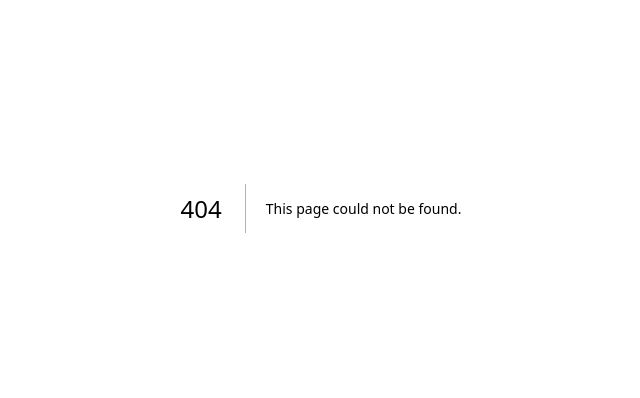
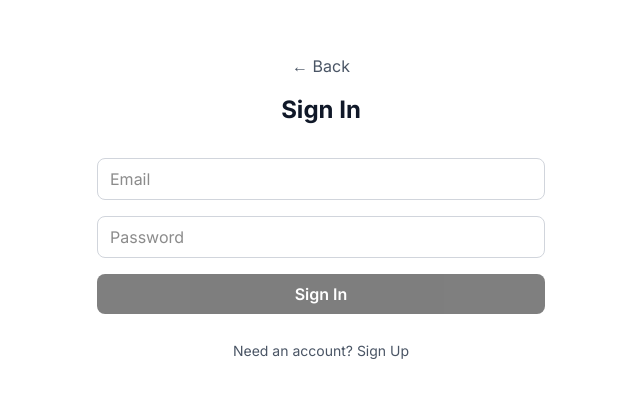
Before and after one commit to kevinedysoncortejo-arch/lab3, a Next.js app: page /auth in a window 1280 px wide. Before the commit this address had no page. Shown: the part 192-590 px from the top of the page, without its empty margins (319-959 px from the left). Built offline with nearby package versions, Linux system fonts and the light colour scheme.

Commit message:
Initial minimalist landing + auth pages

```diff
--- /dev/null
+++ b/app/auth/page.tsx
@@ -0,0 +1,104 @@
+'use client'
+
+import { useState } from 'react'
+import { useAuth } from '@/contexts/authContext'
+import Link from 'next/link'
+
+export default function AuthPage() {
+  const [email, setEmail] = useState('')
+  const [password, setPassword] = useState('')
+  const [message, setMessage] = useState<{ type: 'success' | 'error', text: string } | null>(null)
+  const [loading, setLoading] = useState(false)
+  const [isSignUp, setIsSignUp] = useState(false)
+
+  const { signUp, signIn } = useAuth()
+
+  const handleSubmit = async (e: React.FormEvent) => {
+    e.preventDefault()
+    setLoading(true)
+    setMessage(null)
+
+    if (password.length < 6) {
+      setMessage({ type: 'error', text: 'Password must be at least 6 characters' })
+      setLoading(false)
+      return
+    }
+
+    const { error } = isSignUp ? await signUp(email, password) : await signIn(email, password)
+
+    if (error) {
+      setMessage({ type: 'error', text: error.message })
+    } else {
+      setMessage({ type: 'success', text: isSignUp ? 'Account created successfully!' : 'Login successful!' })
+      setEmail('')
+      setPassword('')
+    }
+    setLoading(false)
+  }
+
+  return (
+    <div className="min-h-screen bg-white flex items-center justify-center px-4">
+      <div className="max-w-md w-full">
+        <div className="text-center mb-8">
+          <Link href="/" className="text-gray-600 hover:text-gray-800">
+            ← Back
+          </Link>
+          <h2 className="text-2xl font-bold text-gray-900 mt-4">
+            {isSignUp ? 'Create Account' : 'Sign In'}
+          </h2>
+        </div>
+
+        {message && (
+          <div className={`mb-4 p-3 rounded-lg text-sm ${
+            message.type === 'success' ? 'bg-green-50 text-green-700' : 'bg-red-50 text-red-700'
+          }`}>
+            {message.text}
+          </div>
+        )}
+
+        <form onSubmit={handleSubmit} className="space-y-4">
+          <div>
+            <input
+              type="email"
+              value={email}
+              onChange={(e) => setEmail(e.target.value)}
+              placeholder="Email"
+              className="w-full px-3 py-2 border border-gray-300 rounded-lg focus:outline-none focus:ring-2 focus:ring-black"
+              required
+              disabled={loading}
+            />
+          </div>
+
+          <div>
+            <input
+              type="password"
+              value={password}
+              onChange={(e) => setPassword(e.target.value)}
+              placeholder="Password"
+              className="w-full px-3 py-2 border border-gray-300 rounded-lg focus:outline-none focus:ring-2 focus:ring-black"
+              required
+              disabled={loading}
+            />
+          </div>
+
+          <button
+            type="submit"
+            disabled={loading || !email || !password}
+            className="w-full bg-black text-white font-semibold py-2 px-4 rounded-lg hover:bg-gray-800 transition duration-300 disabled:opacity-50 disabled:cursor-not-allowed"
+          >
+            {loading ? 'Processing...' : (isSignUp ? 'Sign Up' : 'Sign In')}
+          </button>
+        </form>
+
+        <div className="mt-6 text-center">
+          <button
+            onClick={() => setIsSignUp(!isSignUp)}
+            className="text-gray-600 hover:text-gray-800 text-sm"
+          >
+            {isSignUp ? 'Already have an account? Sign In' : 'Need an account? Sign Up'}
+          </button>
+        </div>
+      </div>
+    </div>
+  )
+}
--- a/app/layout.tsx
+++ b/app/layout.tsx
@@ -1,33 +1,27 @@
-import type { Metadata } from "next";
-import { Geist, Geist_Mono } from "next/font/google";
-import "./globals.css";
+import type { Metadata } from 'next'
+import { Inter } from 'next/font/google'
+import './globals.css'
+import { AuthProvider } from '@/contexts/authContext'
 
-const geistSans = Geist({
-  variable: "--font-geist-sans",
-  subsets: ["latin"],
-});
-
-const geistMono = Geist_Mono({
-  variable: "--font-geist-mono",
-  subsets: ["latin"],
-});
+const inter = Inter({ subsets: ['latin'] })
 
 export const metadata: Metadata = {
-  title: "Create Next App",
-  description: "Generated by create next app",
-};
+  title: 'Student Portal Demo',
+  description: 'A simple integrated web app using Supabase and Vercel',
+}
 
 export default function RootLayout({
   children,
-}: Readonly<{
-  children: React.ReactNode;
-}>) {
+}: {
+  children: React.ReactNode
+}) {
   return (
-    <html
-      lang="en"
-      className={`${geistSans.variable} ${geistMono.variable} h-full antialiased`}
-    >
-      <body className="min-h-full flex flex-col">{children}</body>
+    <html lang="en">
+      <body className={inter.className}>
+        <AuthProvider>
+          {children}
+        </AuthProvider>
+      </body>
     </html>
-  );
+  )
 }
--- a/app/page.tsx
+++ b/app/page.tsx
@@ -1,65 +1,23 @@
-import Image from "next/image";
+'use client'
 
-export default function Home() {
+import Link from 'next/link'
+
+export default function LandingPage() {
   return (
-    <div className="flex flex-col flex-1 items-center justify-center bg-zinc-50 font-sans dark:bg-black">
-      <main className="flex flex-1 w-full max-w-3xl flex-col items-center justify-between py-32 px-16 bg-white dark:bg-black sm:items-start">
-        <Image
-          className="dark:invert"
-          src="/next.svg"
-          alt="Next.js logo"
-          width={100}
-          height={20}
-          priority
-        />
-        <div className="flex flex-col items-center gap-6 text-center sm:items-start sm:text-left">
-          <h1 className="max-w-xs text-3xl font-semibold leading-10 tracking-tight text-black dark:text-zinc-50">
-            To get started, edit the page.tsx file.
-          </h1>
-          <p className="max-w-md text-lg leading-8 text-zinc-600 dark:text-zinc-400">
-            Looking for a starting point or more instructions? Head over to{" "}
-            <a
-              href="https://vercel.com/templates?framework=next.js&utm_source=create-next-app&utm_medium=appdir-template-tw&utm_campaign=create-next-app"
-              className="font-medium text-zinc-950 dark:text-zinc-50"
-            >
-              Templates
-            </a>{" "}
-            or the{" "}
-            <a
-              href="https://nextjs.org/learn?utm_source=create-next-app&utm_medium=appdir-template-tw&utm_campaign=create-next-app"
-              className="font-medium text-zinc-950 dark:text-zinc-50"
-            >
-              Learning
-            </a>{" "}
-            center.
-          </p>
-        </div>
-        <div className="flex flex-col gap-4 text-base font-medium sm:flex-row">
-          <a
-            className="flex h-12 w-full items-center justify-center gap-2 rounded-full bg-foreground px-5 text-background transition-colors hover:bg-[#383838] dark:hover:bg-[#ccc] md:w-[158px]"
-            href="https://vercel.com/new?utm_source=create-next-app&utm_medium=appdir-template-tw&utm_campaign=create-next-app"
-            target="_blank"
-            rel="noopener noreferrer"
-          >
-            <Image
-              className="dark:invert"
-              src="/vercel.svg"
-              alt="Vercel logomark"
-              width={16}
-              height={16}
-            />
-            Deploy Now
-          </a>
-          <a
-            className="flex h-12 w-full items-center justify-center rounded-full border border-solid border-black/[.08] px-5 transition-colors hover:border-transparent hover:bg-black/[.04] dark:border-white/[.145] dark:hover:bg-[#1a1a1a] md:w-[158px]"
-            href="https://nextjs.org/docs?utm_source=create-next-app&utm_medium=appdir-template-tw&utm_campaign=create-next-app"
-            target="_blank"
-            rel="noopener noreferrer"
-          >
-            Documentation
-          </a>
-        </div>
-      </main>
+    <div className="min-h-screen bg-white flex items-center justify-center px-4">
+      <div className="max-w-md w-full text-center">
+        <h1 className="text-4xl font-bold text-gray-900 mb-4">
+          Welcome
+        </h1>
+        <p className="text-gray-600 mb-8">
+          Get started with our platform
+        </p>
+        <Link href="/auth">
+          <button className="w-full bg-black text-white font-semibold py-3 px-6 rounded-lg hover:bg-gray-800 transition duration-300">
+            Get Started
+          </button>
+        </Link>
+      </div>
     </div>
-  );
+  )
 }
--- /dev/null
+++ b/contexts/authContext.tsx
@@ -0,0 +1,70 @@
+'use client'
+
+import { createContext, useContext, useEffect, useState } from 'react'
+import { supabase } from '../lib/supabase/client'
+import { User, AuthChangeEvent, Session } from '@supabase/supabase-js'
+
+interface AuthContextType {
+  user: User | null
+  loading: boolean
+  signUp: (email: string, password: string) => Promise<{ error: any | null }>
+  signIn: (email: string, password: string) => Promise<{ error: any | null }>
+  signOut: () => Promise<void>
+}
+
+const AuthContext = createContext<AuthContextType | undefined>(undefined)
+
+export function AuthProvider({ children }: { children: React.ReactNode }) {
+  const [user, setUser] = useState<User | null>(null)
+  const [loading, setLoading] = useState(true)
+
+  useEffect(() => {
+    // Get initial session
+    supabase.auth.getSession().then(({ data: { session } }: { data: { session: Session | null } }) => {
+      setUser(session?.user ?? null)
+      setLoading(false)
+    })
+
+    // Listen for auth changes
+    const { data: { subscription } } = supabase.auth.onAuthStateChange((event: AuthChangeEvent, session: Session | null) => {
+      setUser(session?.user ?? null)
+      setLoading(false)
+    })
+
+    return () => subscription.unsubscribe()
+  }, [])
+
+  const signUp = async (email: string, password: string) => {
+    const { error } = await supabase.auth.signUp({
+      email,
+      password,
+    })
+    return { error }
+  }
+
+  const signIn = async (email: string, password: string) => {
+    const { error } = await supabase.auth.signInWithPassword({
+      email,
+      password,
+    })
+    return { error }
+  }
+
+  const signOut = async () => {
+    await supabase.auth.signOut()
+  }
+
+  return (
+    <AuthContext.Provider value={{ user, loading, signUp, signIn, signOut }}>
+      {children}
+    </AuthContext.Provider>
+  )
+}
+
+export function useAuth() {
+  const context = useContext(AuthContext)
+  if (context === undefined) {
+    throw new Error('useAuth must be used within an AuthProvider')
+  }
+  return context
+}
--- /dev/null
+++ b/lib/supabase/client.js
@@ -0,0 +1,7 @@
+import { createClient } from '@supabase/supabase-js'
+
+const supabaseUrl = 'https://wsobdpzfyghbhleglgdu.supabase.co'
+const supabaseAnonKey = 'eyJhbGciOiJIUzI1NiIsInR5cCI6IkpXVCJ9.eyJpc3MiOiJzdXBhYmFzZSIsInJlZiI6Indzb2JkcHpmeWdoYmhsZWdsZ2R1Iiwicm9sZSI6ImFub24iLCJpYXQiOjE3NzYxNDEzMzAsImV4cCI6MjA5MTcxNzMzMH0.ylu9dTqDxuUGw0DEloSmzpGKG77DkkL7yHblMsVnlWk'
+
+
+export const supabase = createClient(supabaseUrl, supabaseAnonKey)
--- a/package.json
+++ b/package.json
@@ -9,6 +9,7 @@
     "lint": "eslint"
   },
   "dependencies": {
+    "@supabase/supabase-js": "^2.103.0",
     "next": "16.2.3",
     "react": "19.2.4",
     "react-dom": "19.2.4"
```
Also changed, not shown: 1 other file (tests, documents, lock files or other folders).
